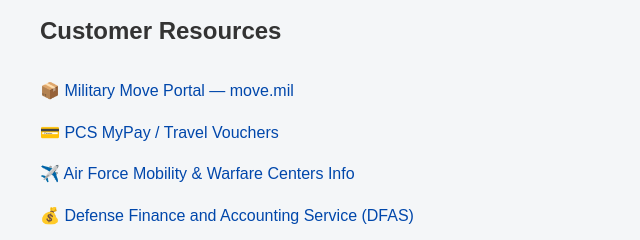
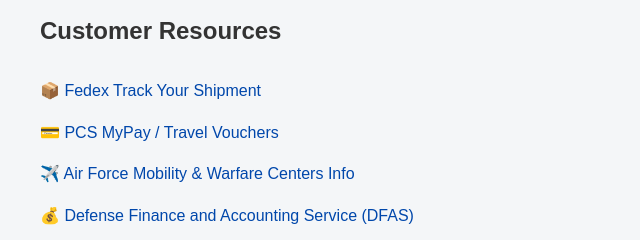
Before and after one commit to achambers463/Traffic-Management, a plain HTML site: page index.html in a window 1280 px wide. Shown: the part 507-747 px from the top of the page, 0-640 px from the left. Drawn offline with Linux system fonts and the light colour scheme.

Commit message:
Update FedEx tracking link in customer resources

```diff
--- a/index.html
+++ b/index.html
@@ -66,7 +66,7 @@
     <section class="section">
         <h2>Customer Resources</h2>
         <div class="link-list">
-            <a href="https://www.move.mil" target="_blank">📦 Military Move Portal — move.mil</a>
+            <a href="https://www.fedex.com/en-us/tracking.html?cjdata=MXxOfDB8WXww&AID=15735400&PID=100357191&SID=tuid%3A10F3B0B01593642614AEA7B9144A65D7&cjevent=e217cb45127f11f1808a013b0a82b821&CMP=AFC-8000372-236-34-956-1110000-US-US-EN-123853:132155:2205666il" target="_blank">📦 Fedex Track Your Shipment</a>
             <a href="https://www.pcsmypay.com" target="_blank">💳 PCS MyPay / Travel Vouchers</a>
             <a href="https://www.af.mil/About-Us/Fact-Sheets/Display/Article/104486/air-force-mobility-warfare-centers/" target="_blank">✈️ Air Force Mobility & Warfare Centers Info</a>
             <a href="https://www.dfas.mil" target="_blank">💰 Defense Finance and Accounting Service (DFAS)</a>
```
